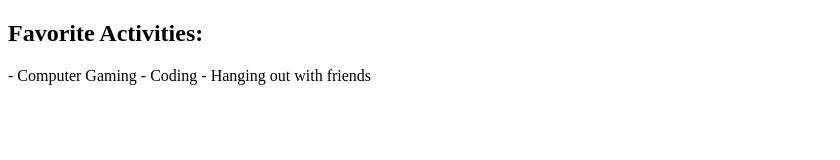
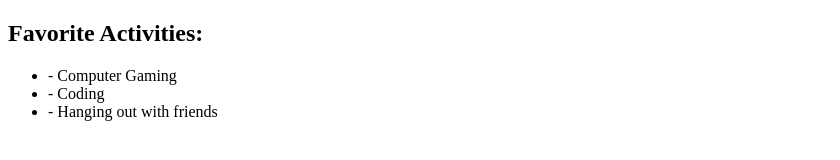
Before and after one commit to anprimos/anprimos.github.io, a plain HTML site: page index.html in a window 1280 px wide. Shown: the part 100-260 px from the top of the page, without its empty margins (0-840 px from the left). Drawn offline with Linux system fonts and the light colour scheme.

Commit message:
Update index.html

```diff
--- a/index.html
+++ b/index.html
@@ -12,8 +12,11 @@
 
 	<h2>Favorite Activities:</h2>
 
-	- Computer Gaming
-	- Coding
-	- Hanging out with friends
+	<ul>
+    <li>- Computer Gaming</li>
+    <li>- Coding</li>
+	<li>- Hanging out with friends</li>
+	</ul>
+
 </body>
 </html>
```
